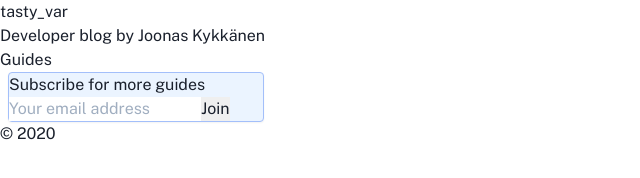
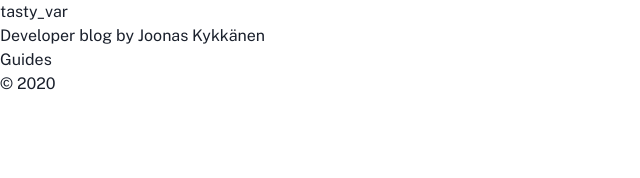
Before and after one commit to jonaskay/tastyvar-gatsby, a Gatsby site: page / in a window 1280 px wide. Shown: the whole page, without its empty margins (0-640 px from the left). Built offline with nearby package versions, Linux system fonts and the light colour scheme; Gatsby itself is replaced by a stand-in of ours.

Commit message:
Remove placeholder form

```diff
--- a/src/pages/index.js
+++ b/src/pages/index.js
@@ -36,23 +36,6 @@ const IndexPage = ({ data }) => {
                 />
               )
             })}
-            <div className="card sm:flex sm:flex-col sm:justify-center p-4">
-              <h4 className="mb-4 text-center text-lg">
-                Subscribe for more guides
-              </h4>
-              <div className="border border-indigo-300 rounded-sm sm:text-base text-sm">
-                <input
-                  type="email"
-                  className="w-3/4 p-2"
-                  placeholder="Your email address"
-                />
-                <input
-                  type="submit"
-                  value="Join"
-                  className="w-1/4 p-2 bg-indigo-300 cursor-pointer"
-                />
-              </div>
-            </div>
           </div>
         </div>
       </main>
```
